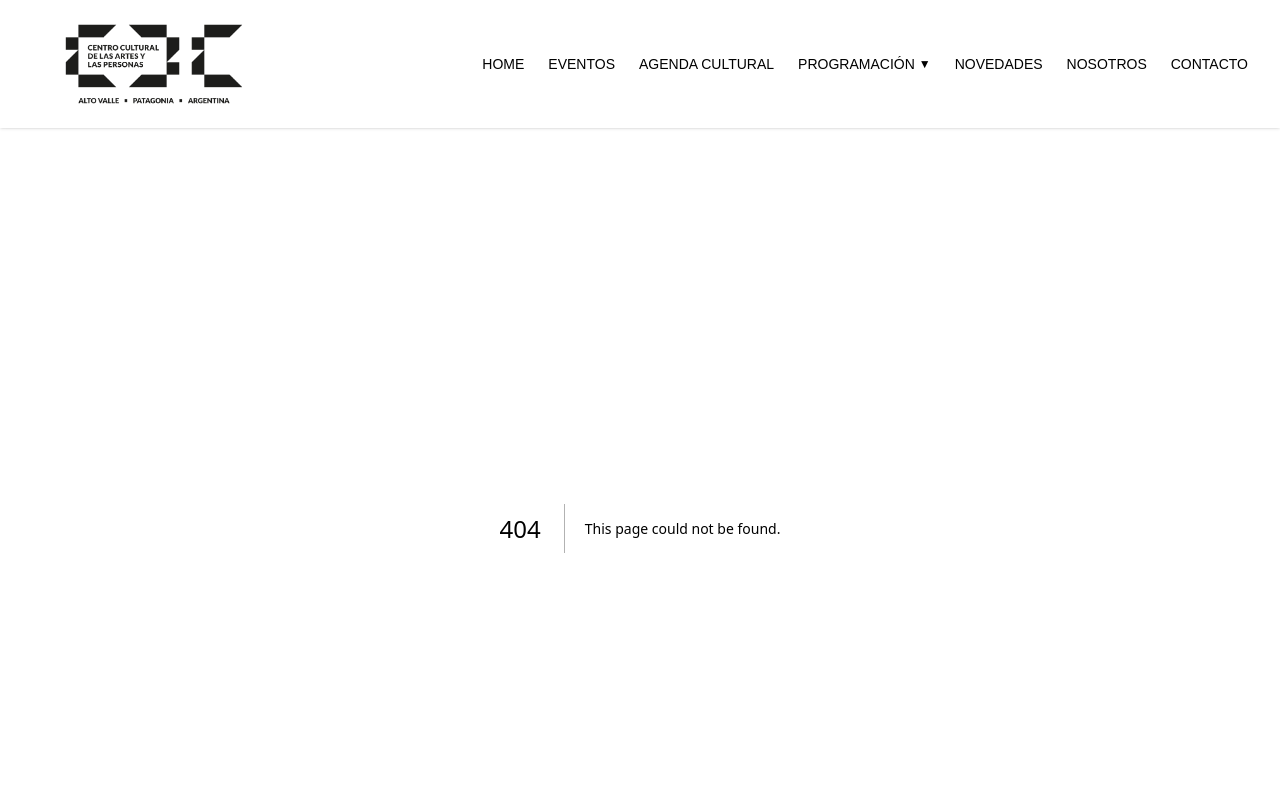
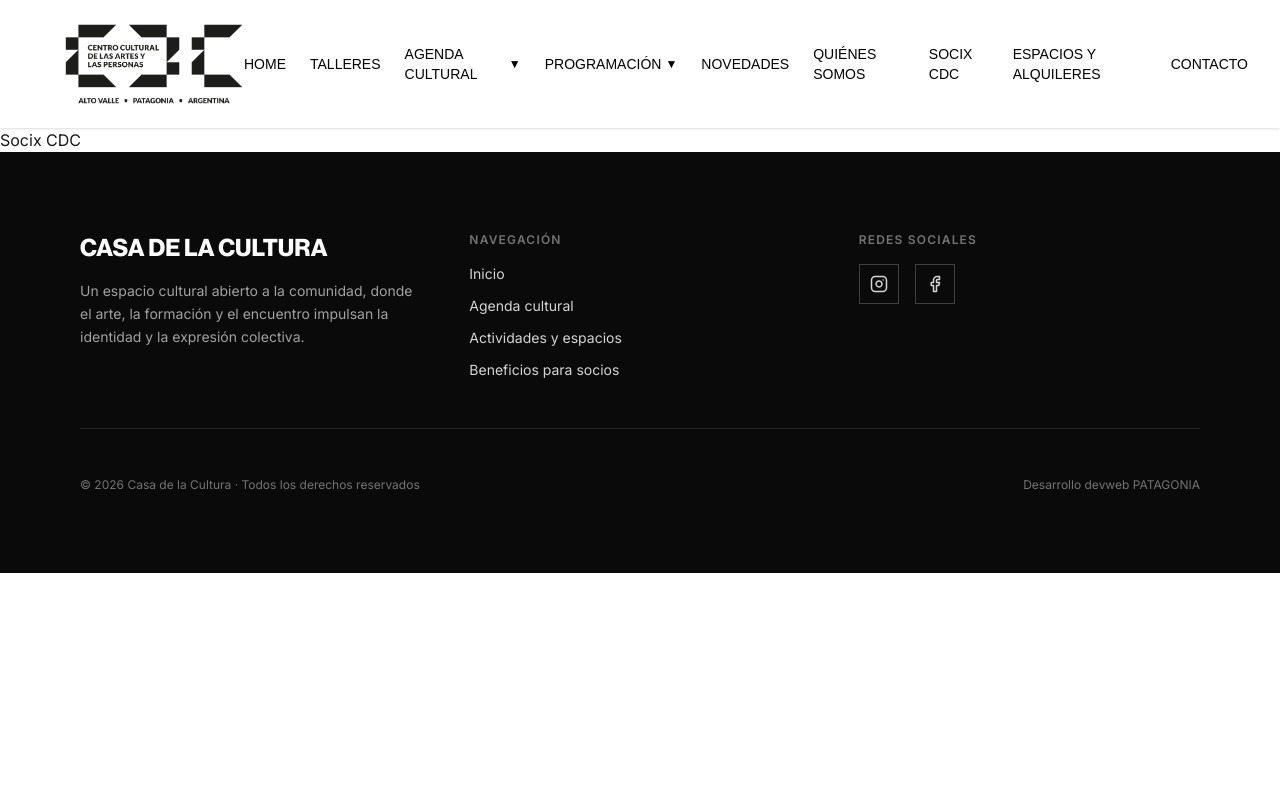
Before and after one commit to kevkarlion/casa-de-la-cultura, a Next.js app: page /socix-cdc in a window 1280 px wide. Before the commit this address had no page. Shown: the top 800 px of the page. Built offline with nearby package versions, Linux system fonts and the light colour scheme; a web font is replaced by a local one.

Commit message:
nvo menu

```diff
--- /dev/null
+++ b/app/espacios-y-alquileres/page.tsx
@@ -0,0 +1,11 @@
+import React from 'react';
+
+const Page = () => {
+      return (
+            <div>
+                  <h1>Espacios y alquileres</h1>
+            </div>
+      );
+}
+
+export default Page;
--- a/app/socio/page.tsx
+++ b/app/socix-cdc/page.tsx
@@ -2,8 +2,8 @@ import React from 'react';
 
 const Page = () => {
       return (
-            <div id='#socio'>
-                  <h1>socio</h1>
+            <div>
+                  <h1>Socix CDC</h1>
             </div>
       );
 }
--- a/components/shared/navbar/navbar.tsx
+++ b/components/shared/navbar/navbar.tsx
@@ -8,7 +8,7 @@ import { usePathname } from 'next/navigation'
 
 export default function NavbarMinimal() {
   const router = useRouter()
-  const pathname = usePathname() // ruta actual
+  const pathname = usePathname()
 
   const [isOpen, setIsOpen] = useState(false)
   const [isMobile, setIsMobile] = useState(false)
@@ -16,22 +16,36 @@ export default function NavbarMinimal() {
   const [mobileSubOpen, setMobileSubOpen] = useState<string | null>(null)
 
   const programacionSubmenu = [
-    { label: 'Talleres', href: '/programacion/talleres' },
+    { label: 'Teatro', href: '/programacion/teatro' },
+    { label: 'Cine', href: '/programacion/cine' },
+    { label: 'Música', href: '/programacion/musica' },
+    { label: 'Danza', href: '/programacion/danza' },
     { label: 'Exposiciones', href: '/programacion/exposiciones' },
-    { label: 'Actividades permanentes', href: '/programacion/actividades-permanentes' },
+    { label: 'Conversatorios', href: '/programacion/conversatorios' },
+  ]
+
+  const agendaSubmenu = [
+    { label: 'Mensual', href: '/agenda/mensual' },
+    { label: 'Semanal', href: '/agenda/semanal' },
   ]
 
   const navItems = [
     { label: 'Home', href: '/' },
-    { label: 'Eventos', href: '/eventos' },
-    { label: 'Agenda Cultural', href: '/agenda' },
+    { label: 'Talleres', href: '/talleres' },
+    {
+      label: 'Agenda Cultural',
+      href: '/agenda',
+      submenu: agendaSubmenu,
+    },
     {
       label: 'Programación',
       href: '/programacion',
       submenu: programacionSubmenu,
     },
     { label: 'Novedades', href: '/novedades' },
-    { label: 'Nosotros', href: '/nosotros' },
+    { label: 'Quiénes Somos', href: '/quienes-somos' },
+    { label: 'Socix CDC', href: '/socix-cdc' },
+    { label: 'Espacios y Alquileres', href: '/espacios-y-alquileres' },
     { label: 'Contacto', href: '/contacto' },
   ]
 
@@ -44,7 +58,9 @@ export default function NavbarMinimal() {
 
   useEffect(() => {
     document.body.style.overflow = isOpen ? 'hidden' : 'unset'
-    return () => { document.body.style.overflow = 'unset' }
+    return () => {
+      document.body.style.overflow = 'unset'
+    }
   }, [isOpen])
 
   const logoConfig = {
@@ -52,17 +68,12 @@ export default function NavbarMinimal() {
     desktop: { src: '/logos/LogoHeroBlack.png', width: 180, height: 80, alt: 'Logo Desktop' },
   }
 
-  // NUEVO: cierre del menú **solo después de cambiar ruta**
   const handleNavigateMobile = (href: string) => {
-    if (href === pathname) return // ya estás en la página
+    if (href === pathname) return
     router.push(href)
-    // el menú se cerrará automáticamente por el useEffect de pathname
   }
 
-  // cuando la ruta cambia, cerramos el menú
-  // cuando la ruta cambia, cerramos el menú
   useEffect(() => {
-  // posponemos el cierre para evitar warning de React
     const timeout = setTimeout(() => {
       setIsOpen(false)
       setMobileSubOpen(null)
@@ -72,7 +83,6 @@ useEffect(() => {
     return () => clearTimeout(timeout)
   }, [pathname])
 
-
   return (
     <header className="sticky top-0 z-50 bg-white shadow-sm">
       <nav className="w-full">
@@ -80,8 +90,12 @@ useEffect(() => {
           <div className="flex justify-between items-center w-full pl-8">
             {/* Logo */}
             <Link href="/" className="shrink-0">
-              <div className="hidden md:block"><Image {...logoConfig.desktop} alt={logoConfig.desktop.alt} priority /></div>
-              <div className="md:hidden"><Image {...logoConfig.mobile} alt={logoConfig.desktop.alt} priority /></div>
+              <div className="hidden md:block">
+                <Image {...logoConfig.desktop} alt={logoConfig.desktop.alt} priority />
+              </div>
+              <div className="md:hidden">
+                <Image {...logoConfig.mobile} alt={logoConfig.desktop.alt} priority />
+              </div>
             </Link>
 
             {/* Desktop menu */}
@@ -95,7 +109,7 @@ useEffect(() => {
                 >
                   <Link
                     href={item.href}
-                    className="flex items-center gap-1 text-sm hover:text-primary "
+                    className="flex items-center gap-1 text-sm hover:text-primary"
                   >
                     {item.label}
                     {item.submenu && (
@@ -111,7 +125,7 @@ useEffect(() => {
 
                   {item.submenu && desktopSubOpen === item.label && (
                     <div className="absolute left-0 top-full pt-2">
-                      <ul className="w-56 bg-white shadow-md border border-neutral-200 rounded-md ">
+                      <ul className="w-56 bg-white shadow-md border border-neutral-200 rounded-md">
                         {item.submenu.map(sub => (
                           <li key={sub.label}>
                             <Link
@@ -183,7 +197,13 @@ useEffect(() => {
           )}
 
           <div className="flex justify-center mb-10">
-            <Image src="/logos/LogoHeroBlack.png" alt="Logo CDC" width={250} height={40} priority />
+            <Image
+              src="/logos/LogoHeroBlack.png"
+              alt="Logo CDC"
+              width={250}
+              height={40}
+              priority
+            />
           </div>
 
           <ul className="px-6 space-y-4">
@@ -205,7 +225,9 @@ useEffect(() => {
                         onClick={() =>
                           setMobileSubOpen(isSubOpen ? null : item.label)
                         }
-                        className={`transition-transform duration-300 ${isSubOpen ? 'rotate-180' : ''} text-black`}
+                        className={`transition-transform duration-300 ${
+                          isSubOpen ? 'rotate-180' : ''
+                        } text-black`}
                       >
                         ▼
                       </button>
```
Also changed, not shown: app/agenda/mensual/page.tsx (renamed from app/agenda/page.tsx), app/agenda/semanal/page.tsx (added), app/quienes-somos/page.tsx (renamed from app/nosotros/page.tsx), app/talleres/page.tsx (renamed from app/programacion/talleres/page.tsx). Lines whose indentation alone changed are shown as unchanged.
